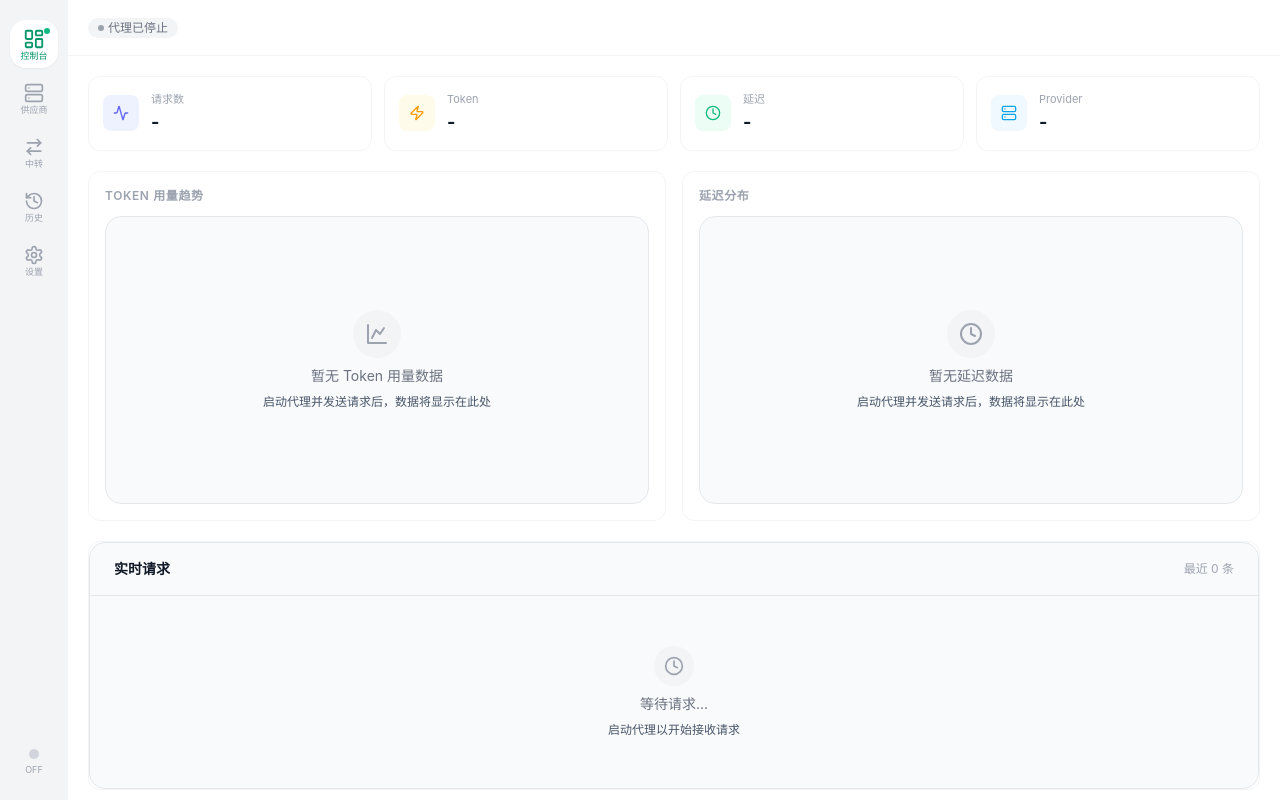
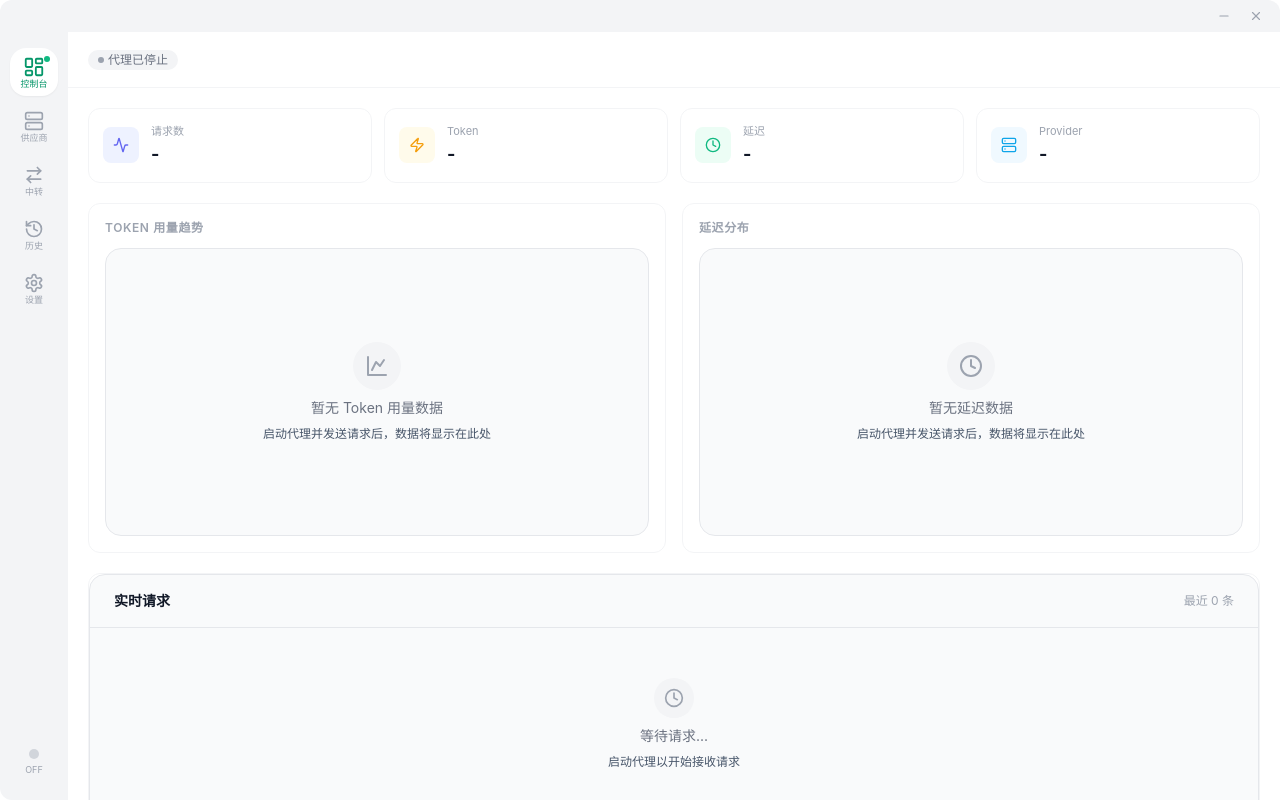
Before and after one commit to robinduvip-tech/itrun, a React (Vite) app: page / in a window 1280 px wide. Built offline with nearby package versions, Linux system fonts and the light colour scheme.

Commit message:
fix: 无边框窗口 — 去掉 Windows 标题栏图标
- decorations: false 隐藏系统标题栏
- 自定义 28px 拖拽区域 + 最小化/关闭按钮
- 关闭按钮隐藏到托盘（不退出）

```diff
--- a/src-tauri/tauri.conf.json
+++ b/src-tauri/tauri.conf.json
@@ -17,7 +17,7 @@
         "height": 800,
         "minWidth": 900,
         "minHeight": 600,
-        "decorations": true,
+        "decorations": false,
         "transparent": false,
         "center": true
       }
--- a/src/components/layout/IconBar.tsx
+++ b/src/components/layout/IconBar.tsx
@@ -18,7 +18,7 @@ export default function IconBar() {
 
   return (
     <div className="flex h-full w-[68px] shrink-0 select-none flex-col items-center bg-gray-100 dark:bg-[#1a1a1f] py-3 gap-1">
-      <nav className="flex flex-1 flex-col items-center gap-1.5 mt-2">
+      <nav className="flex flex-1 flex-col items-center gap-1.5 pt-1">
         {navItems.map((item) => {
           const active = isActive(item.to);
           return (
--- a/src/components/layout/Layout.tsx
+++ b/src/components/layout/Layout.tsx
@@ -1,8 +1,10 @@
 import { Outlet } from "react-router-dom";
 import { useEffect, useRef } from "react";
+import { Minus, X } from "lucide-react";
 import IconBar from "./IconBar";
 import { useProxyStore } from "@/stores/proxyStore";
 import { useSettingsStore } from "@/stores/settingsStore";
+import { getCurrentWindow } from "@tauri-apps/api/window";
 
 export default function Layout() {
   const startProxy = useProxyStore((s) => s.startProxy);
@@ -23,12 +25,42 @@ export default function Layout() {
     }
   }, [settingsLoaded]);
 
+  const handleMinimize = async () => {
+    await getCurrentWindow().minimize();
+  };
+
+  const handleClose = async () => {
+    await getCurrentWindow().hide();
+  };
+
   return (
-    <div className="flex h-screen w-screen overflow-hidden" style={{ background: 'var(--bg-primary)' }}>
-      <IconBar />
-      <main className="flex-1 overflow-hidden">
-        <Outlet />
-      </main>
+    <div className="flex h-screen w-screen flex-col overflow-hidden rounded-xl" style={{ background: 'var(--bg-primary)' }}>
+      {/* Custom title bar — draggable */}
+      <div
+        data-tauri-drag-region
+        className="flex h-8 shrink-0 items-center justify-end bg-gray-100 dark:bg-[#1a1a1f] px-2 select-none"
+      >
+        <button
+          onClick={handleMinimize}
+          className="flex h-6 w-8 items-center justify-center rounded-md text-gray-400 hover:bg-gray-200 dark:hover:bg-surface-700 transition-colors"
+        >
+          <Minus className="h-3.5 w-3.5" />
+        </button>
+        <button
+          onClick={handleClose}
+          className="flex h-6 w-8 items-center justify-center rounded-md text-gray-400 hover:bg-red-500 hover:text-white transition-colors"
+        >
+          <X className="h-3.5 w-3.5" />
+        </button>
+      </div>
+
+      {/* Main content */}
+      <div className="flex flex-1 overflow-hidden">
+        <IconBar />
+        <main className="flex-1 overflow-hidden">
+          <Outlet />
+        </main>
+      </div>
     </div>
   );
 }
```
